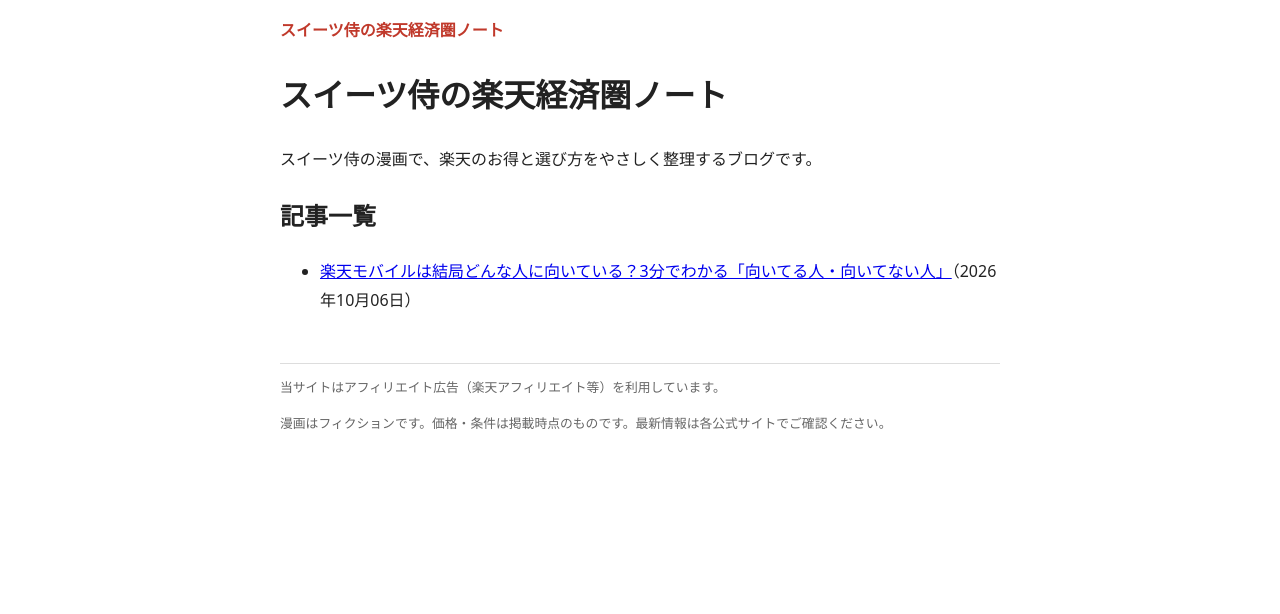
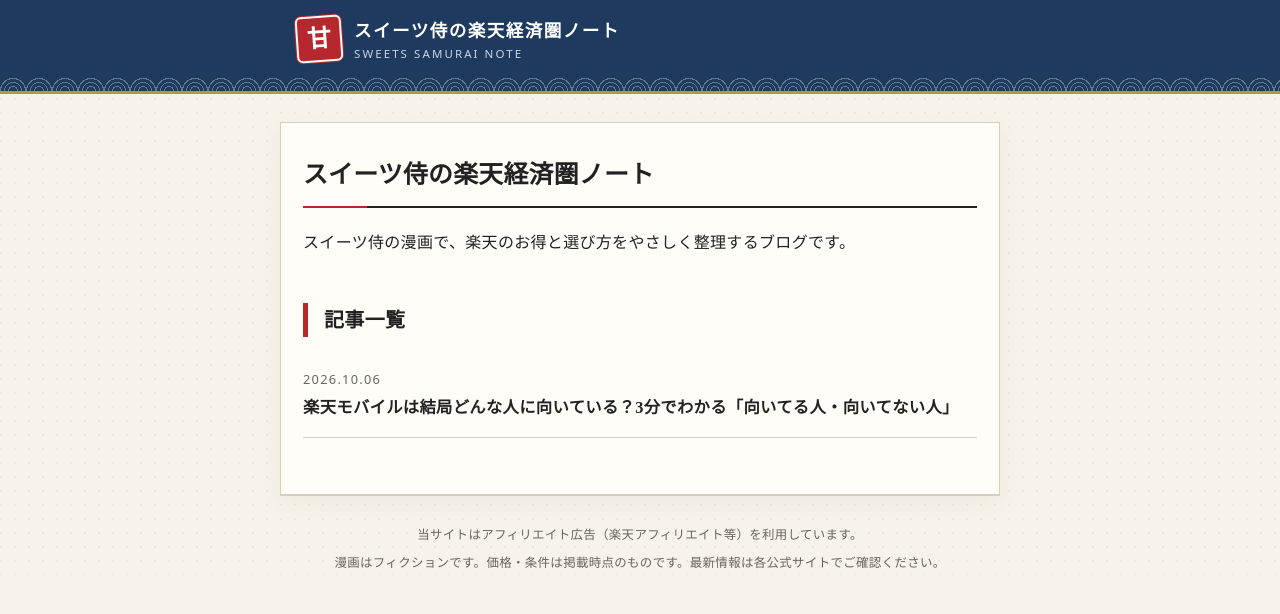
Before and after one commit to eztamu/sweets-blog, a Jekyll site: the page built from index.md, in a window 1280 px wide. Shown: the top 614 px of the page. Built offline with Jekyll 4.4.1, drawn with Linux system fonts in a browser that asks for light colours.

Commit message:
和風デザインに刷新（藍のヘッダー、青海波、朱の判子・CTA）
Co-Authored-By: Claude Sonnet 5.5 <noreply@anthropic.com>
Claude-Session: https://claude.ai/code/session_01BpUWxc767rFro4ZmmBRR5J

```diff
--- a/_layouts/default.html
+++ b/_layouts/default.html
@@ -5,12 +5,14 @@
 <meta name="viewport" content="width=device-width, initial-scale=1">
 <meta name="google-site-verification" content="IlRkIycyIvfrjzCR6uB-SPl611DX9Cn56ij6VE8bSk0" />
 {% seo %}
+<link rel="preconnect" href="https://fonts.googleapis.com"><link rel="preconnect" href="https://fonts.gstatic.com" crossorigin>
+<link rel="stylesheet" href="https://fonts.googleapis.com/css2?family=Noto+Serif+JP:wght@500;700&display=swap">
 <link rel="stylesheet" href="{{ '/assets/style.css' | relative_url }}">
 </head>
 <body>
-<header><a href="{{ '/' | relative_url }}">{{ site.title }}</a></header>
+<header class="site-header"><div class="wrap"><a href="{{ '/' | relative_url }}"><span class="hanko" aria-hidden="true">甘</span><span><span class="site-title">{{ site.title }}</span><span class="site-sub">SWEETS SAMURAI NOTE</span></span></a></div></header>
 <main>{{ content }}</main>
-<footer>
+<footer class="site-footer">
 <p>当サイトはアフィリエイト広告（楽天アフィリエイト等）を利用しています。</p>
 <p>漫画はフィクションです。価格・条件は掲載時点のものです。最新情報は各公式サイトでご確認ください。</p>
 </footer>
--- a/assets/style.css
+++ b/assets/style.css
@@ -1,7 +1,81 @@
-body{font-family:system-ui,"Hiragino Sans","Noto Sans JP",sans-serif;max-width:720px;margin:0 auto;padding:16px;line-height:1.8;color:#222}
-header a{font-weight:700;text-decoration:none;color:#c0392b}
+:root{
+  --washi:#f7f3ea; --paper:#fffdf8; --sumi:#222; --usu:#6b655b;
+  --shu:#b7282e; --ai:#1f3a5f; --line:#d8d0bf; --kin:#b8963e;
+}
+*{box-sizing:border-box}
+html{background:var(--washi)}
+body{
+  margin:0; color:var(--sumi); line-height:1.95; letter-spacing:.02em;
+  font-family:"Hiragino Sans","Noto Sans JP",system-ui,sans-serif;
+  background:var(--washi);
+  background-image:radial-gradient(circle at 1px 1px,rgba(120,100,60,.07) 1px,transparent 0);
+  background-size:14px 14px;
+}
+.wrap{max-width:720px;margin:0 auto;padding:0 18px}
+a{color:var(--ai);text-underline-offset:3px}
+a:hover{color:var(--shu)}
 img{max-width:100%;height:auto}
-.pr{background:#fff4e5;border-left:4px solid #e67e22;padding:8px 12px;font-size:.9em}
-footer{margin-top:48px;font-size:.8em;color:#666;border-top:1px solid #ddd}
-.aff{margin:24px 0 8px;font-weight:700}
-.aff-banner{margin:0 0 24px}
+
+/* ヘッダー：朱の判 + 明朝のタイトル */
+.site-header{background:var(--ai);color:#fff;border-bottom:3px solid var(--kin);position:relative}
+/* 青海波（せいがいは）の帯 */
+.site-header::after{content:"";display:block;height:14px;
+  background:
+   radial-gradient(circle at 50% 100%,transparent 4px,rgba(255,255,255,.35) 4px 5px,transparent 5px 8px,rgba(255,255,255,.35) 8px 9px,transparent 9px 12px,rgba(255,255,255,.35) 12px 13px,transparent 13px) 0 0/26px 14px,
+   var(--ai);
+  opacity:.9}
+.site-header .wrap{display:flex;align-items:center;gap:14px;padding-top:16px;padding-bottom:16px}
+.site-header a{text-decoration:none;color:#fff;display:flex;align-items:center;gap:14px}
+.hanko{
+  flex:none;width:42px;height:42px;border-radius:4px;background:var(--shu);color:#fff;
+  display:grid;place-items:center;font:700 24px/1 "Noto Serif JP","Hiragino Mincho ProN",serif;
+  transform:rotate(-4deg);box-shadow:0 0 0 2px var(--paper),0 0 0 3px var(--shu);
+}
+.site-title{font:700 1.1rem/1.4 "Noto Serif JP","Hiragino Mincho ProN",serif;letter-spacing:.08em}
+.site-sub{display:block;font:400 .72rem/1.2 system-ui,sans-serif;color:#c9d4e6;letter-spacing:.18em}
+
+/* 本文：紙のカード */
+main{max-width:720px;margin:28px auto;padding:28px 22px 36px;background:var(--paper);
+  border:1px solid var(--line);box-shadow:0 1px 0 var(--line),0 8px 24px rgba(60,50,30,.05)}
+h1,h2,h3{font-family:"Noto Serif JP","Hiragino Mincho ProN","Yu Mincho",serif;line-height:1.5;color:var(--sumi)}
+h1{font-size:1.55rem;margin:.2em 0 .8em;padding-bottom:.5em;border-bottom:2px solid var(--sumi);position:relative}
+h1::after{content:"";position:absolute;left:0;bottom:-2px;width:64px;height:2px;background:var(--shu)}
+h2{font-size:1.25rem;margin:2.2em 0 .8em;padding:.1em 0 .1em .8em;border-left:5px solid var(--shu)}
+h3{font-size:1.05rem;margin:1.8em 0 .6em;padding-bottom:.2em;border-bottom:1px dashed var(--line)}
+p{margin:0 0 1.1em}
+ul,ol{padding-left:1.4em;margin:0 0 1.2em}
+li{margin:.3em 0}
+li::marker{color:var(--shu)}
+blockquote{margin:1.4em 0;padding:.6em 1em;border-left:3px solid var(--kin);background:var(--washi);color:var(--usu)}
+hr{border:0;border-top:1px solid var(--line);margin:2em 0}
+table{border-collapse:collapse;width:100%;margin:1.2em 0;font-size:.95em}
+th,td{border:1px solid var(--line);padding:.55em .8em;text-align:left;vertical-align:top}
+th{background:var(--washi);font-weight:700}
+
+/* 漫画：額縁風 */
+article>p>img:first-child, article img[alt*="漫画"]{
+  display:block;margin:1.2em auto;padding:8px;background:#fff;border:1px solid var(--sumi);
+  box-shadow:4px 4px 0 var(--line)}
+
+/* 広告表記 */
+.pr{background:var(--washi);border:1px solid var(--line);border-left:4px solid var(--kin);
+  padding:8px 12px;font-size:.85rem;color:var(--usu);margin:0 0 1.4em}
+
+/* CTA：朱のボタン */
+.aff{margin:28px 0 10px;text-align:center}
+.aff a{display:inline-block;padding:.85em 1.6em;background:var(--shu);color:#fff;font-weight:700;
+  text-decoration:none;border-radius:3px;letter-spacing:.06em;box-shadow:0 3px 0 #8d1e23}
+.aff a:hover{background:#9f2328;color:#fff}
+.aff a:active{transform:translateY(2px);box-shadow:0 1px 0 #8d1e23}
+.aff-banner{margin:0 0 28px;text-align:center}
+
+/* トップの記事一覧 */
+.post-list{list-style:none;padding:0}
+.post-list li{padding:.9em 0;border-bottom:1px solid var(--line);margin:0}
+.post-list .date{display:block;font-size:.8rem;color:var(--usu);letter-spacing:.1em}
+.post-list a{font:700 1.02rem/1.6 "Noto Serif JP","Hiragino Mincho ProN",serif;text-decoration:none;color:var(--sumi)}
+.post-list a:hover{color:var(--shu)}
+
+.site-footer{max-width:720px;margin:0 auto 40px;padding:0 18px;font-size:.78rem;color:var(--usu);text-align:center}
+.site-footer p{margin:.3em 0}
+@media (max-width:560px){main{margin:0;border-left:0;border-right:0;padding:22px 16px 30px}h1{font-size:1.35rem}}
--- a/index.md
+++ b/index.md
@@ -7,8 +7,8 @@ title: スイーツ侍の楽天経済圏ノート
 スイーツ侍の漫画で、楽天のお得と選び方をやさしく整理するブログです。
 
 ## 記事一覧
-<ul>
+<ul class="post-list">
 {% for post in site.posts %}
-<li><a href="{{ post.url | relative_url }}">{{ post.title }}</a>（{{ post.date | date: "%Y年%m月%d日" }}）</li>
+<li><span class="date">{{ post.date | date: "%Y.%m.%d" }}</span><a href="{{ post.url | relative_url }}">{{ post.title }}</a></li>
 {% endfor %}
 </ul>
```
